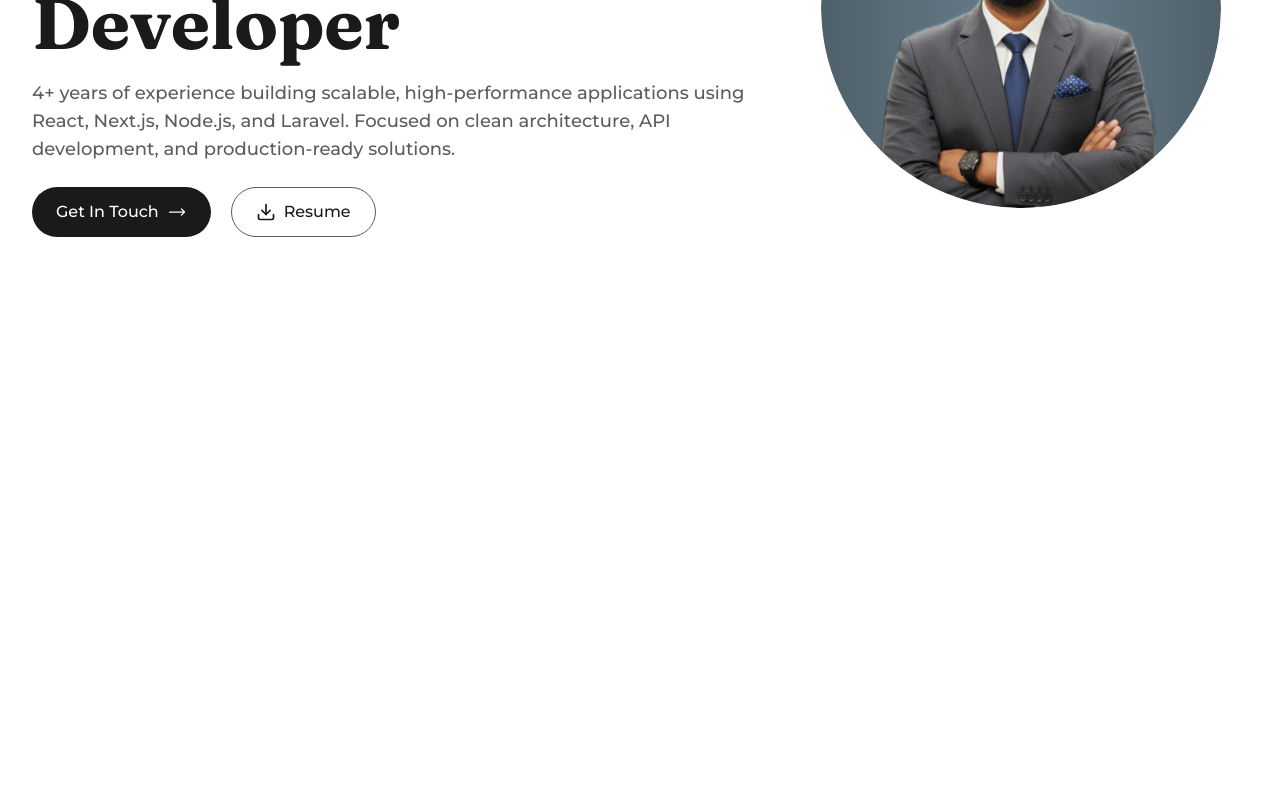
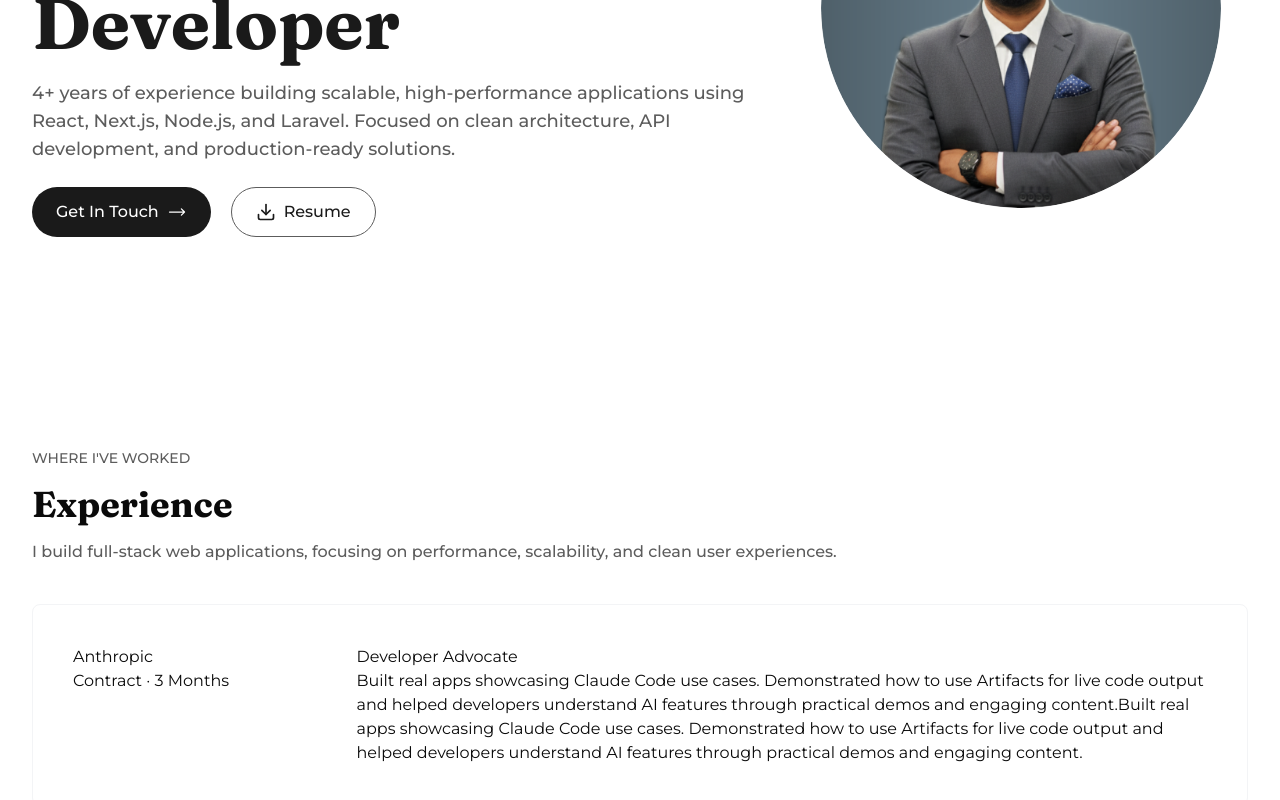
Before and after one commit to ziauddin128/portfolio, a Next.js app: page / in a window 1280 px wide. Shown: the part 392-1192 px from the top of the page. Before the commit the page ends 800 px from the top, so only its background shows below. Built offline with nearby package versions, Linux system fonts and the light colour scheme.

Commit message:
working on experience

```diff
--- a/app/page.tsx
+++ b/app/page.tsx
@@ -1,12 +1,14 @@
 import Image from "next/image";
 import Hero from "@/components/Home/Hero";
 import Navbar from "@/components/Shared/Navbar";
+import Experience from "@/components/Home/Experience";
 
 export default function Home() {
   return (
     <div>
       <Navbar />
       <Hero />
+      <Experience />
     </div>
   );
 }
--- /dev/null
+++ b/components/Home/Experience.tsx
@@ -0,0 +1,44 @@
+import React from "react";
+import { fraunces } from "../Shared/Font";
+
+export default function Experience() {
+  return (
+    <div className="py-10">
+      <div className="custom-container">
+        <div className="space-y-4">
+          <h2 className="uppercase text-sm text-secondary font-medium">
+            Where I've Worked
+          </h2>
+          <h1 className={`${fraunces.className} text-4xl font-semibold`}>
+            Experience
+          </h1>
+          <p className="text-base text-secondary font-medium">
+            I build full-stack web applications, focusing on performance,
+            scalability, and clean user experiences.
+          </p>
+        </div>
+
+        <div className="mt-10 space-y-4">
+          <div className="grid grid-cols-[25%_75%] p-10 bg-white rounded-md border border-gray-100">
+            <div>
+              <h1>Anthropic</h1>
+              <h5>Contract · 3 Months</h5>
+            </div>
+            <div>
+              <h1>Developer Advocate</h1>
+              <p>
+                Built real apps showcasing Claude Code use cases. Demonstrated
+                how to use Artifacts for live code output and helped developers
+                understand AI features through practical demos and engaging
+                content.Built real apps showcasing Claude Code use cases.
+                Demonstrated how to use Artifacts for live code output and
+                helped developers understand AI features through practical demos
+                and engaging content.
+              </p>
+            </div>
+          </div>
+        </div>
+      </div>
+    </div>
+  );
+}
--- a/components/Shared/Navbar.tsx
+++ b/components/Shared/Navbar.tsx
@@ -65,9 +65,9 @@ export default function Navbar() {
 
           <button
             onClick={() => setShowMenu(true)}
-            className="block md:hidden p-2 rounded border border-text-primary cursor-pointer"
+            className="block md:hidden cursor-pointer"
           >
-            <HiMiniBars3 className="w-6 h-6 " />
+            <HiMiniBars3 className="w-8 h-8" />
           </button>
 
           <div className="hidden md:flex items-center gap-8">
@@ -108,9 +108,9 @@ export default function Navbar() {
         >
           <button
             onClick={() => setShowMenu(false)}
-            className="absolute top-3 right-3 p-1 rounded-full border cursor-pointer border-red-500"
+            className="absolute top-3 right-3 p-1 cursor-pointer"
           >
-            <IoCloseOutline className="w-6 h-6 text-red-500" />
+            <IoCloseOutline className="w-7 h-7 text-red-500" />
           </button>
 
           <ul className="flex flex-col items-center gap-10">
```
